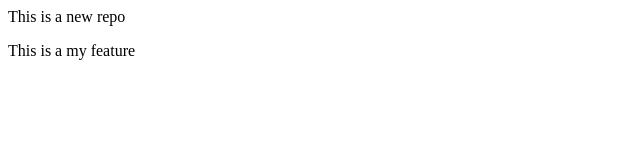
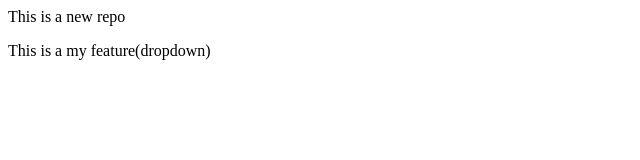
Before and after one commit to KinGShravaN/Localrepo, a plain HTML site: page index.html in a window 1280 px wide. Shown: the full height of the page, 0-640 px from the left. Drawn offline with Linux system fonts and the light colour scheme.

```diff
--- a/index.html
+++ b/index.html
@@ -1,2 +1,2 @@
 <p>This is a new repo</p>
-<p>This is a my feature</p>
+<p>This is a my feature(dropdown)</p>
```
